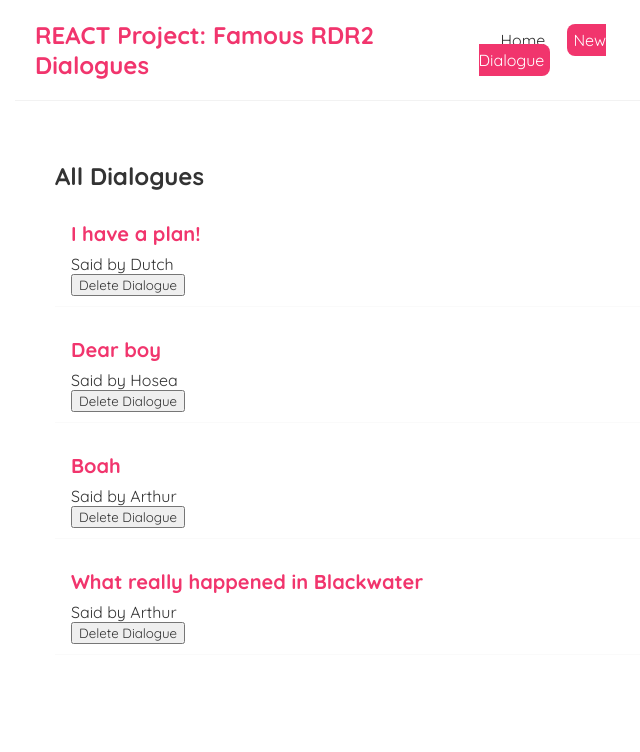
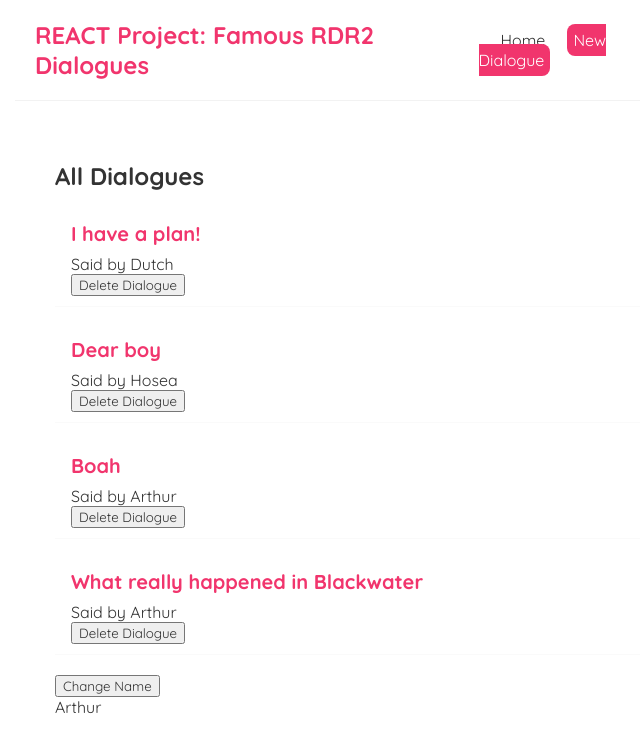
Before and after one commit to kpreforma/react_blog-guided, a React (Create React App) app: page / in a window 1280 px wide. Shown: the top 752 px of the page, without its empty margins (285-925 px from the left). Built offline with nearby package versions, Linux system fonts and the light colour scheme.

Commit message:
useeffect dependencies

```diff
--- a/src/Home.js
+++ b/src/Home.js
@@ -9,6 +9,8 @@
       {title: 'What really happened in Blackwater', body: 'lorem ipsum...', author: 'Arthur', id: 4}
    ])
 
+   const [name, setName] = useState('Arthur')
+
    const handleDelete = (id) => {
       const newBlogs = blogs.filter(blog => blog.id !== id)
       setBlog(newBlogs)
@@ -16,11 +18,13 @@
 
    useEffect(() => {
       console.log('Use effect ran')
-   })
+   }, [name])
 
    return (
       <div className="Home">
          <BlogList blogs={blogs} title="All Dialogues" handleDelete={handleDelete} />
+         <button onClick={() => setName('Dutch')}>Change Name</button>
+         <p>{name}</p>
          {/* <BlogList blogs={blogs.filter((blog) => (blog.author === 'Arthur'))} title="Arthur's Dialogues"/> */}
       </div>
    );
```
